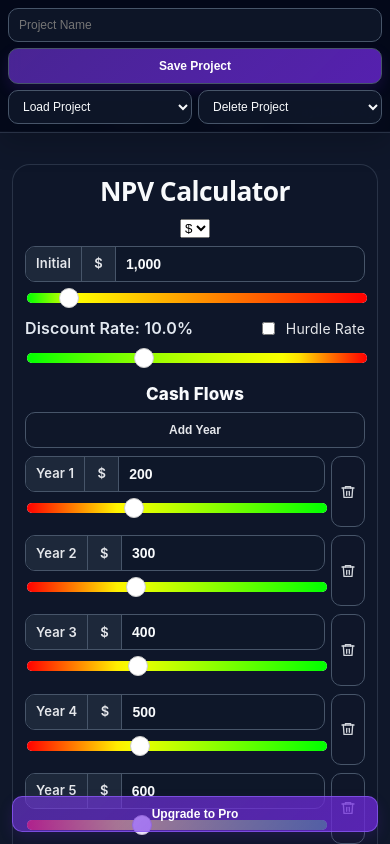
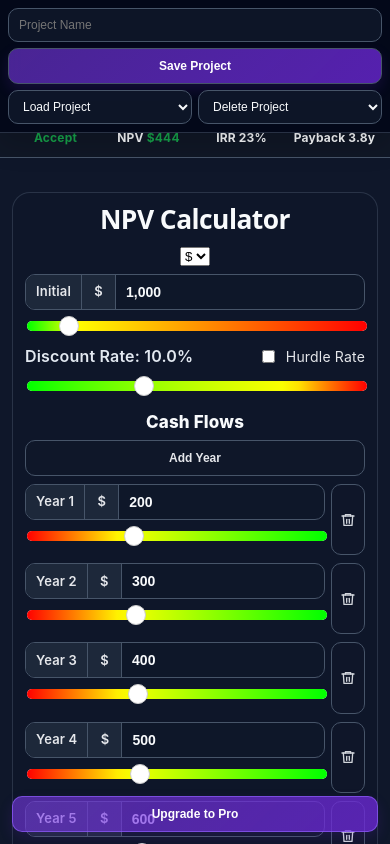
Before and after one commit to armstrma/npv-calculator, a React (Vite) app: page / in a window 390 px wide. Shown: the top 844 px of the page. Built offline with nearby package versions, Linux system fonts and the light colour scheme.

Commit message:
Separate fixed mobile header layers

```diff
--- a/src/App.css
+++ b/src/App.css
@@ -108,7 +108,7 @@ input[type="range"]::-moz-range-thumb {
   top: 0;
   left: 0;
   right: 0;
-  z-index: 1200;
+  z-index: 1300;
   display: flex;
   gap: 6px;
   align-items: center;
@@ -303,7 +303,7 @@ input[type="range"]::-moz-range-thumb {
     position: fixed;
     left: 0;
     right: 0;
-    z-index: 1100;
+    z-index: 1200;
     display: grid !important;
     grid-template-columns: repeat(4, minmax(0, 1fr));
     gap: 6px;
@@ -583,13 +583,13 @@ th, td { border: 1px solid #334155; padding: 8px; text-align: left; }
   .container {
     display: flex;
     flex-direction: column;
-    margin-top: 102px;
+    margin-top: 146px;
   }
   .left, .right { width: 100% !important; }
   .metrics-dock { position: static; top: auto; margin-top: 10px; }
   .metrics-summary { grid-template-columns: repeat(2, minmax(0, 1fr)); }
   .mobile-metrics-header {
-    top: 58px;
+    top: 88px;
   }
   .mobile-metrics-header span {
     min-width: 0;
@@ -625,9 +625,9 @@ th, td { border: 1px solid #334155; padding: 8px; text-align: left; }
     bottom: 12px;
     width: auto;
   }
-  .container { margin-top: 150px; }
+  .container { margin-top: 178px; }
   .mobile-metrics-header {
-    top: 92px;
+    top: 118px;
   }
 }
 
```
